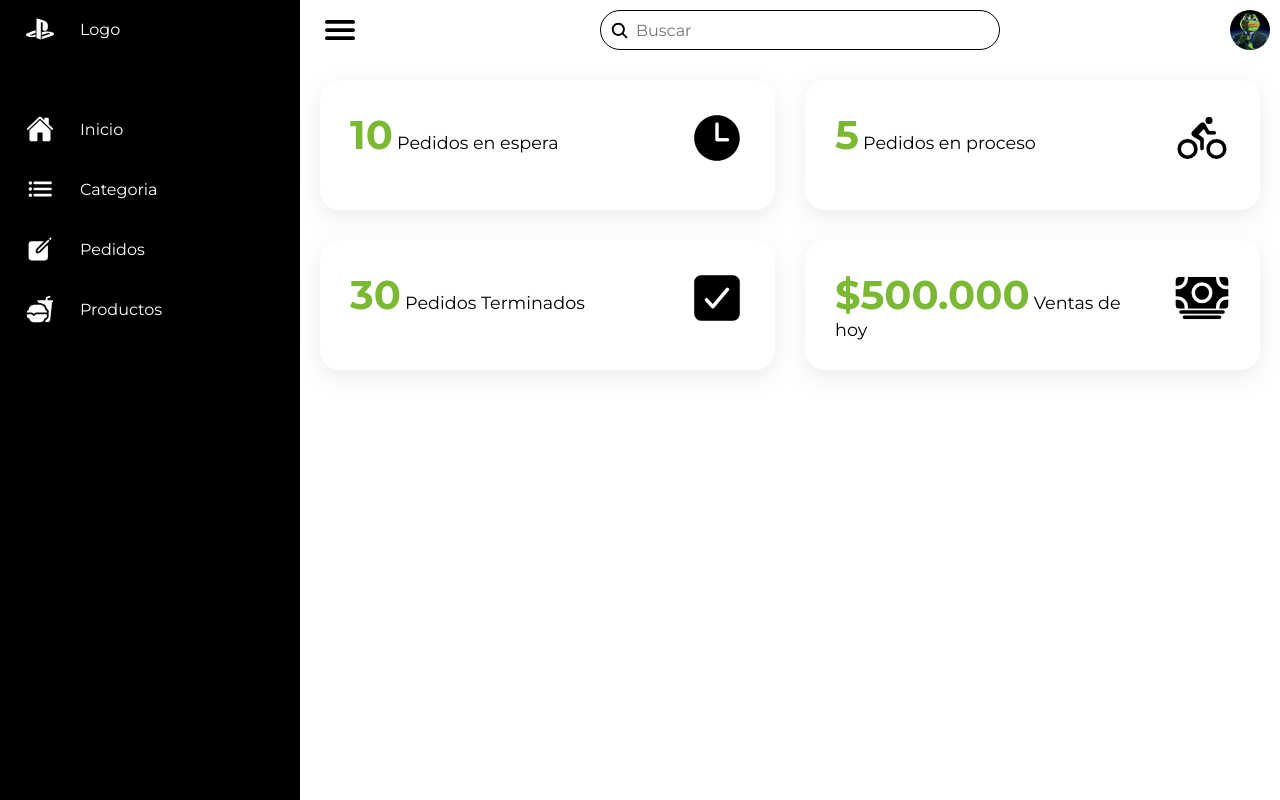
After one commit to TomasMejia07/Proyecto_Grado, a Flask app: page /dashboard in a window 1280 px wide. The commit adds this page. Run offline with Flask 3, Linux system fonts and the light colour scheme.

Commit message:
se añadio a la ruta principal el dashboard

```diff
--- a/main.py
+++ b/main.py
@@ -26,5 +26,9 @@ def recuperarContraseñaCodigo():
 def recuperarContraseña():
     return render_template("recuperacion/Cambiar_Contraseña.html")
 
+@app.route('/dashboard')
+def home():
+    return render_template("dashboard/dashboard.html")
+
 if __name__ == '__main__':
     app.run(debug=True)
--- /dev/null
+++ b/templates/dashboard/dashboard.html
@@ -0,0 +1,143 @@
+<!doctype html>
+<html lang="en">
+<head>
+    <meta charset="utf-8">
+    <meta name="viewport" content="width=device-width, initial-scale=1">
+    <title>Inicio</title>
+    <link rel="stylesheet" href="/static/css/styledashboarAdmin.css">
+</head>
+<body>
+    <section>
+        <!-- MENU -->
+        <div class="nav">
+            <ul>
+                <li>
+                    <a href="">
+                        <span class="icono"><ion-icon name="logo-playstation"></ion-icon></span>
+                        <span class="titulo">Logo</span>
+                    </a>
+                </li>
+                <li>
+                    <a href="">
+                        <span class="icono"><ion-icon name="home"></ion-icon></span>
+                        <span class="titulo">Inicio</span>
+                    </a>
+                </li>
+                <li>
+                    <a href="">
+                        <span class="icono"><ion-icon name="list"></ion-icon></ion-icon></span>
+                        <span class="titulo">Categoria</span>
+                    </a>
+                </li>
+                <li>
+                    <a href="">
+                        <span class="icono"><ion-icon name="create"></ion-icon></span>
+                        <span class="titulo">Pedidos</span>
+                    </a>
+                </li>
+                <li>
+                    <a href="">
+                        <span class="icono"><ion-icon name="fast-food"></ion-icon></span>
+                        <span class="titulo">Productos</span>
+                    </a>
+                </li>
+            </ul>
+        </div>
+        <!-- FIN MENU -->
+        <!-- DASHBOARD -->
+        <div class="container">
+            <!-- BARRA SUPERIOR (TOPBAR) -->
+            <div class="topbar">
+                <div class="toggle">
+                    <ion-icon name="menu"></ion-icon>
+                </div>
+                <div class="buscar">
+                    <label for="">
+                        <input type="text" placeholder="Buscar">
+                        <ion-icon name="search"></ion-icon>
+                    </label>
+                </div>
+                <div class="perfil-usuario">
+                    <img src="/static/img/Pepe.jfif" alt="">
+                    <!-- Menú desplegable -->
+                    <div class="menu-perfil">
+                        <ul>
+                            <li>
+                                <a href="#">
+                                    <span class="icono-menu-user"><ion-icon name="person-circle"></ion-icon></span>
+                                    <span class="titulo">Cuenta</span>
+                                </a>
+                            </li>
+                            <li>
+                                <a href="#">
+                                    <span class="icono-menu-user"><ion-icon name="cog"></ion-icon></span>
+                                    <span class="titulo">Configuraciones</span>
+                                </a>
+                            </li>
+                            <li>
+
+                                <a href="{{ url_for('login') }}">
+                                    <span class="icono-menu-user"><ion-icon name="log-out"></ion-icon></span>
+                                    <span class="titulo">Cerrar sesión</span>
+                                </a>
+                            </li>
+                        </ul>
+                    </div>
+                </div>
+            </div>
+            <!-- FIN DE LA TOPBAR -->
+            <!-- CARDS -->
+            <div class="cards">
+                <div class="card">
+                    <div>
+                        <span class="card-numeros">10</span>
+                        <span class="card-nombre">Pedidos en espera</span>
+                    </div>
+                    <div class="card-icono">
+                        <ion-icon name="time"></ion-icon>
+                    </div>
+                </div>
+                <div class="card">
+                    <div>
+                        <span class="card-numeros">5</span>
+                        <span class="card-nombre">Pedidos en proceso</span>
+                    </div>
+                    <div class="card-icono">
+                        <ion-icon name="bicycle"></ion-icon>
+                    </div>
+                </div>
+                <div class="card">
+                    <div>
+                        <span class="card-numeros">30</span>
+                        <span class="card-nombre">Pedidos Terminados</span>
+                    </div>
+                    <div class="card-icono">
+                        <ion-icon name="checkbox"></ion-icon>
+                    </div>
+                </div>
+                <div class="card">
+                    <div>
+                        <span class="card-numeros">$500.000</span>
+                        <span class="card-nombre">Ventas de hoy</span>
+                    </div>
+                    <div class="card-icono">
+                        <ion-icon name="cash"></ion-icon>
+                    </div>
+                </div>
+            </div>
+            <!-- FIN DE LAS CARDS -->
+            <div class="detalles">
+
+            </div>
+        </div>
+    </section>
+    <!-- LIBRERIA DE ICONOS -->
+    <script type="module" src="https://unpkg.com/ionicons@7.1.0/dist/ionicons/ionicons.esm.js"></script>
+    <script nomodule src="https://unpkg.com/ionicons@7.1.0/dist/ionicons/ionicons.js"></script>
+
+    <!-- LINK JS ADMIN -->
+    <script src="/static/js/dashboarAdmin.js"></script>
+
+
+</body>
+</html>
--- a/templates/login.html
+++ b/templates/login.html
@@ -33,7 +33,7 @@
                 </div>
                 <a href="{{ url_for('recuperarContraseñaCorreo') }}" class="link-danger disabled">Olvide mi contraseña</a>
                 <br>
-                <button type="submit" class="btn btn-outline-light" onclick="return validacion()">Ingresar</button>
+                <a href="{{ url_for('home') }}" class="btn btn-outline-light" onclick="return validacion()">Ingresar</a>
                 <div class="linea-registro">
                     <span>o</span>
                 </div>
```
